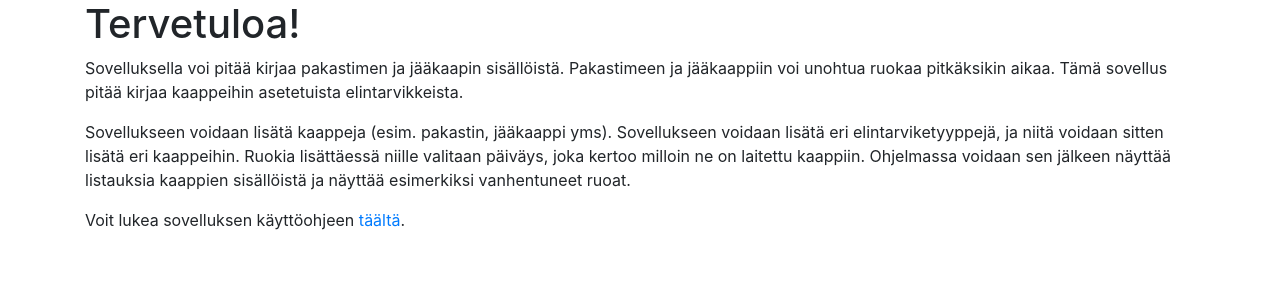
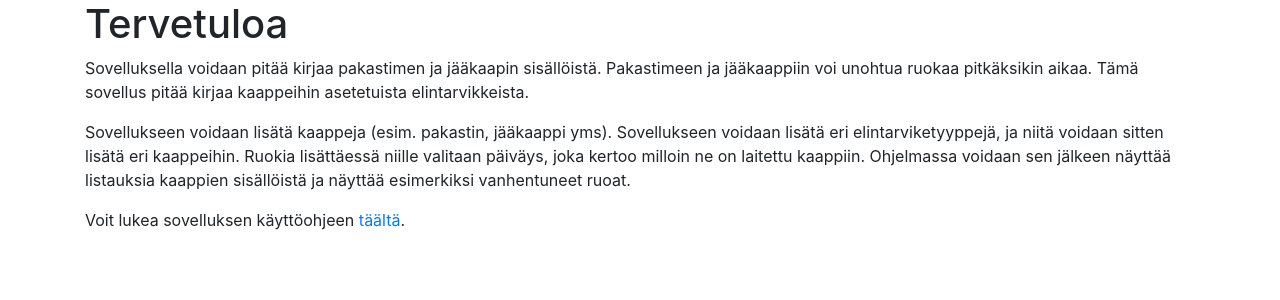
Before and after one commit to lukxsx/PakastimenHallinta, a Flask app: page / in a window 1280 px wide. Shown: the part 80-380 px from the top of the page. Run offline with Flask 2, Linux system fonts and the light colour scheme; a user stored in the database is signed in; tables that the repository leaves empty hold one stand-in row (values such as "Sample post"); some libraries are stand-ins or nearby versions.

Commit message:
etusivun uudistamista

```diff
--- a/application/templates/index.html
+++ b/application/templates/index.html
@@ -1,10 +1,12 @@
 {% extends "layout.html" %}
 
 {% block body %}
-    {% if current_user.is_authenticated %}
-        <h1>Tervetuloa!</h1>
+    <h1>Tervetuloa</h1>
+    {% if not current_user.is_authenticated %}
+        <p><a href={{ url_for('kirjautuminen') }}>Kirjaudu sisään</a>, ole hyvä.</p>
+    {% endif %}
     <p>
-            Sovelluksella voi pitää kirjaa pakastimen ja jääkaapin sisällöistä. Pakastimeen ja jääkaappiin voi unohtua
+        Sovelluksella voidaan pitää kirjaa pakastimen ja jääkaapin sisällöistä. Pakastimeen ja jääkaappiin voi unohtua
         ruokaa pitkäksikin aikaa. Tämä sovellus pitää kirjaa kaappeihin asetetuista elintarvikkeista.
     </p>
     <p>
@@ -18,8 +20,4 @@
     <p>Voit lukea sovelluksen käyttöohjeen
         <a href="https://github.com/Lukxsx/PakastimenHallinta/blob/master/documentation/kayttoohje.md">
             täältä</a>.</p>
-    {% else %}
-        <h1>Tervetuloa</h1>
-        <p><a href={{ url_for('kirjautuminen') }}>Kirjaudu sisään</a>, ole hyvä.</p>
-    {% endif %}
 {% endblock %}
```
Lines whose indentation alone changed are shown as unchanged.
